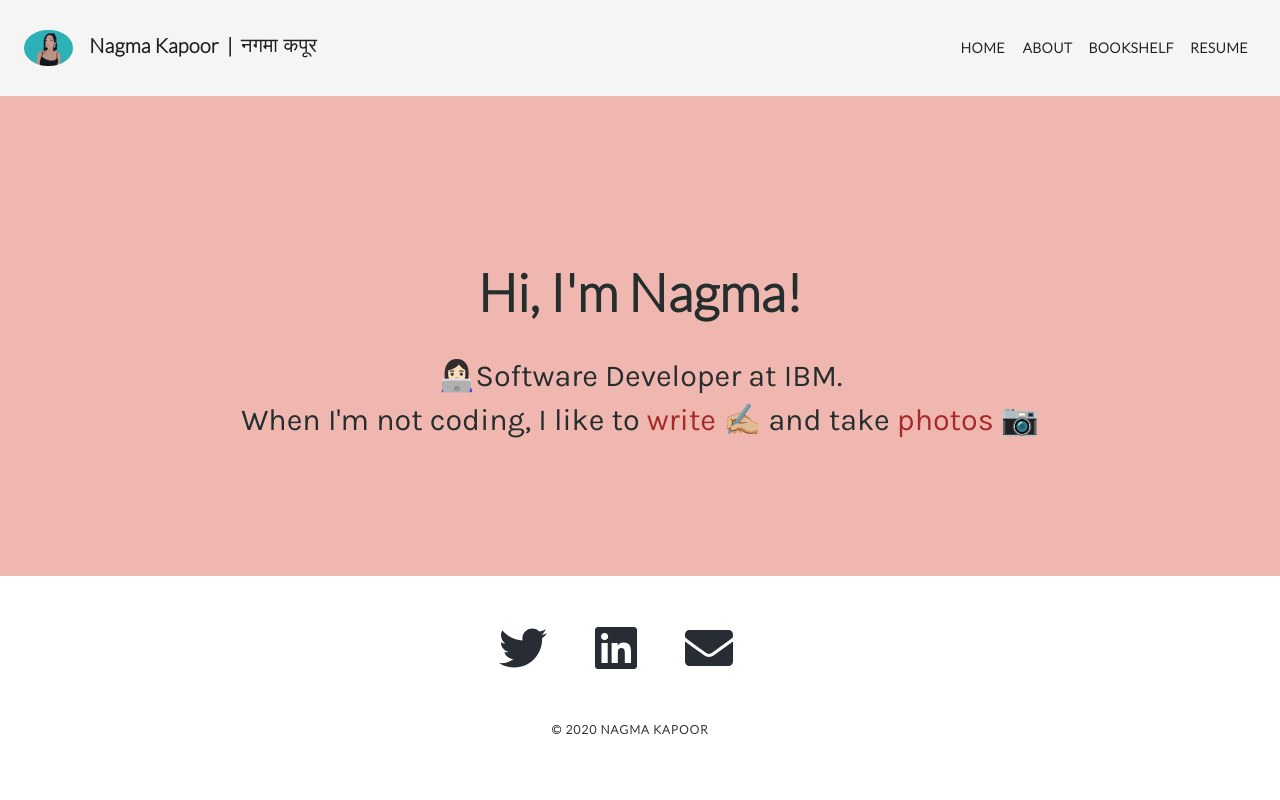
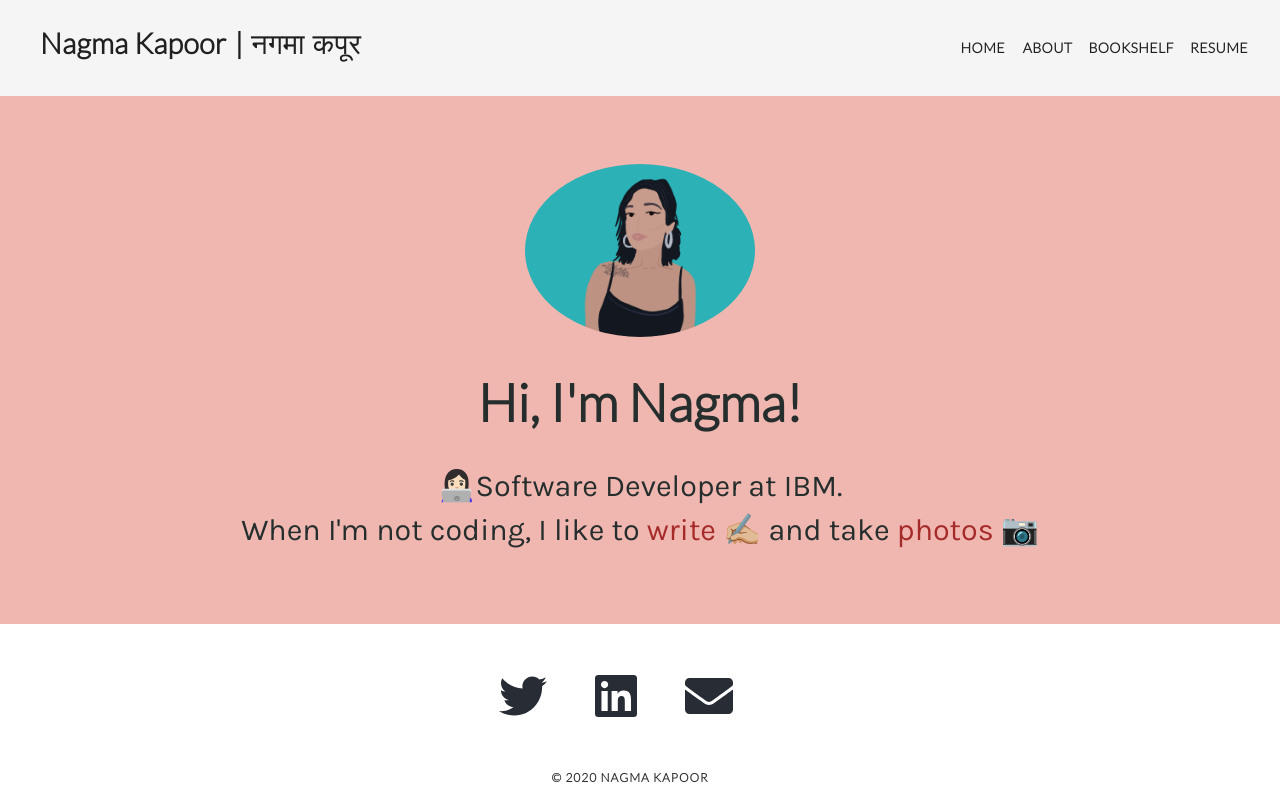
Before and after one commit to nagmak/nagma-site, a React (Create React App) app: page / in a window 1280 px wide. Built offline with nearby package versions, Linux system fonts and the light colour scheme.

Commit message:
moved icon to home

```diff
--- a/src/App.css
+++ b/src/App.css
@@ -18,6 +18,8 @@
   font-size: calc(10px + 2vmin);
   color: #252e2d;
   font-family: 'Lato', sans-serif;
+  padding-top: 24px;
+  padding-bottom: 24px;
 }
 
 .App-link {
--- a/src/components/app-bar/app-bar.css
+++ b/src/components/app-bar/app-bar.css
@@ -2,14 +2,6 @@ h6 {
     float: right;
     padding-left: 16px;
     margin-top: 24px;
-}
-
-img.icon-image {
-    display: flex;
-    max-width: 4%;
-    height: auto;
-    border-radius: 50%;
-    float: left;
 }
 
 .toolbar {
@@ -28,6 +20,7 @@ Button a {
     font-family: 'Lato', 'sans-serif' !important;
     font-weight: bold !important;
     display: inherit;
+    font-size: 1.8rem !important;
 }
 
 .MuiButton-label {
@@ -39,7 +32,7 @@ Button a {
     font-family: 'Karma', 'sans-serif' !important;
     font-weight: 300 !important;
     padding-left: 8px;
-    line-height: 38px;
+    line-height: 56px;
 }
 
 .english-text {
--- a/src/components/app-bar/app-bar.js
+++ b/src/components/app-bar/app-bar.js
@@ -26,7 +26,6 @@ export default function ButtonAppBar() {
     <div className={classes.root}>
       <AppBar position="static" color="default">
         <Toolbar className="toolbar">
-          <img className="icon-image" src="nagmacartoon2.JPG" alt="Nagma"/>
           <Typography variant="h6" className={classes.title}><div className="english-text">Nagma Kapoor</div>|<div className="hindi-text">नगमा कपूर</div></Typography>
           <Button color="inherit" className="btn-toolbar"><Link to='/'>Home</Link></Button>
           <Button color="inherit" className="btn-toolbar"><Link to='/about'>About</Link></Button>
--- a/src/components/home/home.css
+++ b/src/components/home/home.css
@@ -7,3 +7,11 @@
     font-family: 'Karla', sans-serif;
     font-weight: 300;
 }
+
+img.icon-image {
+    display: flex;
+    max-width: 18%;
+    height: auto;
+    border-radius: 50%;
+    float: left;
+}
--- a/src/components/home/home.js
+++ b/src/components/home/home.js
@@ -15,6 +15,7 @@ function HomePage() {
             <meta
             name="viewport"
             content="minimum-scale=1, initial-scale=1, width=device-width, shrink-to-fit=no"/>
+            <img className="icon-image" src="nagmacartoon2.JPG" alt="Nagma"/>
             <h1 className="name-header">Hi, I'm Nagma!</h1>
             <h3 className="about-me"><Emoji symbol="👩🏻‍💻" label="woman-dev"/>Software Developer at IBM.</h3>
             <h3 className="about-me">When I'm not coding, I like to <a href="https://www.instagram.com/nagmak__/">write <Emoji symbol="✍🏼" label="writing"/>
```
